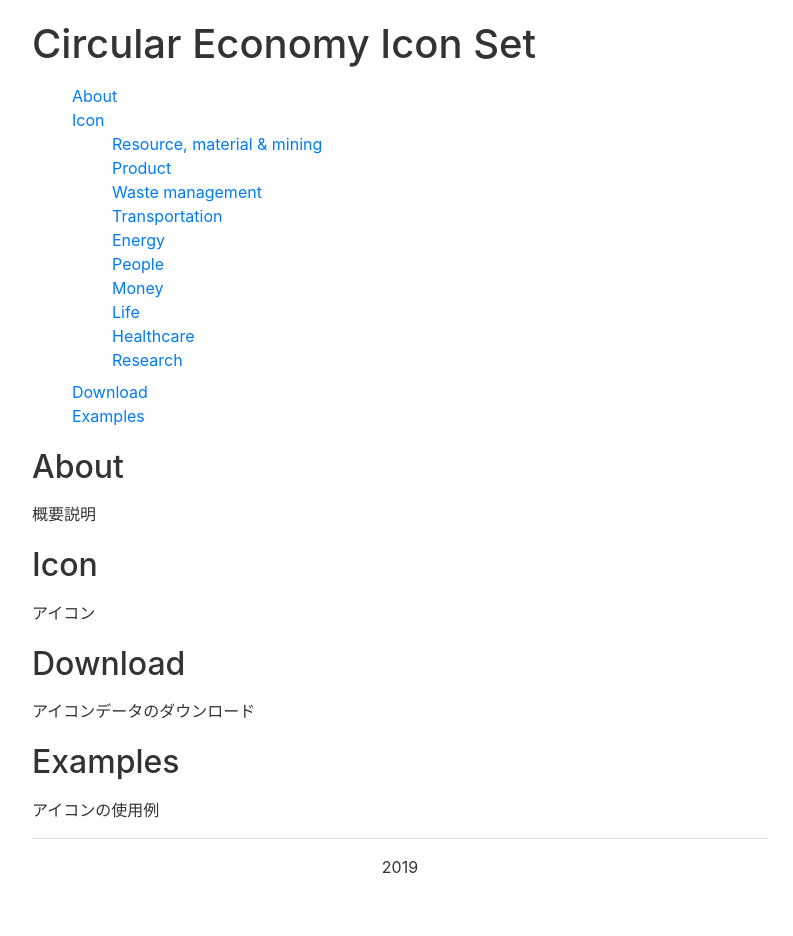
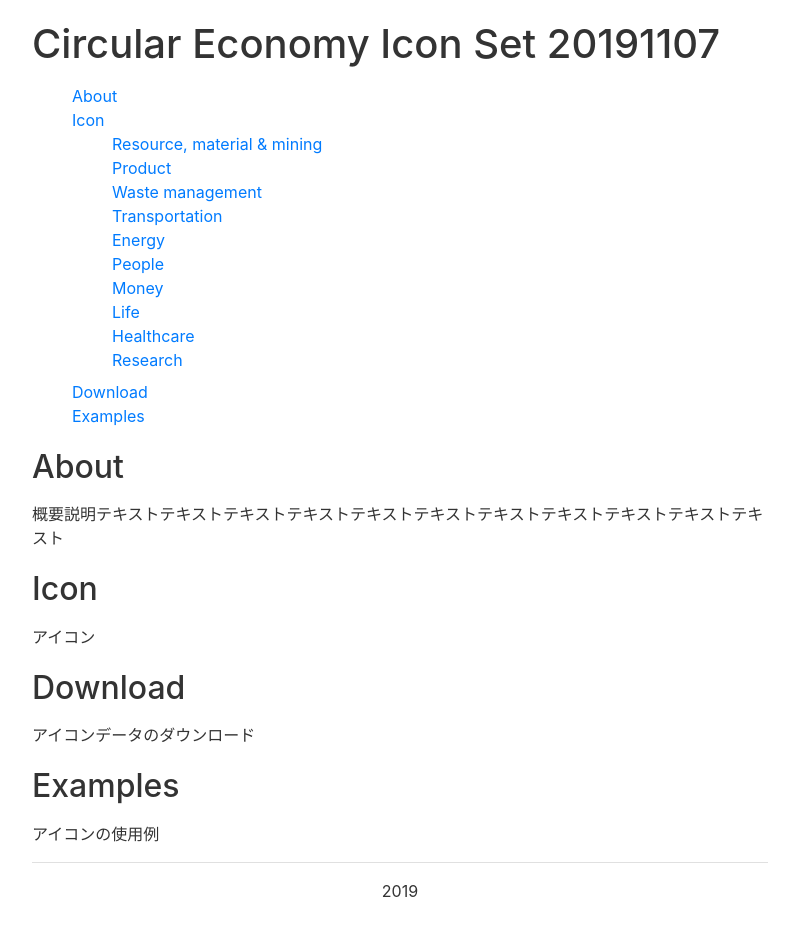
Before and after one commit to wtyng/iconsite, a plain HTML site: page index.html in a window 1280 px wide. Shown: the whole page, without its empty margins (240-1033 px from the left). Drawn offline with Linux system fonts and the light colour scheme.

Commit message:
change index.html

```diff
--- a/index.html
+++ b/index.html
@@ -8,6 +8,7 @@
 
   <!-- Marx CSS -->
   <link rel="stylesheet" href="css/marx.min.css">
+  <link rel="stylesheet" href="css/style.css">
 
 </head>
 
@@ -16,7 +17,9 @@
   <!-- main is the container -->
   <main>
 
-  <h1>Circular Economy Icon Set</h1>
+  <h1>Circular Economy Icon Set 20191107</h1>
+
+<div id="contentbox">
 
     <!-- Navigation -->
     <nav>
@@ -43,10 +46,13 @@
       </ul>
     </nav>
 
+
+<div id="articlebox">
+
     <!-- article -->
     <article>
       <h2>About</h2>
-      <p>概要説明</p>
+      <p>概要説明テキストテキストテキストテキストテキストテキストテキストテキストテキストテキストテキスト</p>
     </article>
 
     <article>
@@ -64,6 +70,8 @@
       <p>アイコンの使用例</p>
     </article>
 
+</div>
+
     <!-- aside -->
 <!--
     <aside>
@@ -78,12 +86,15 @@
     </section>
 -->
 
+</div>
+
 
     <!-- footer -->
     <footer>
       <p>2019</p>
     </footer>
 
+
   </main>
 
 </body>
```
